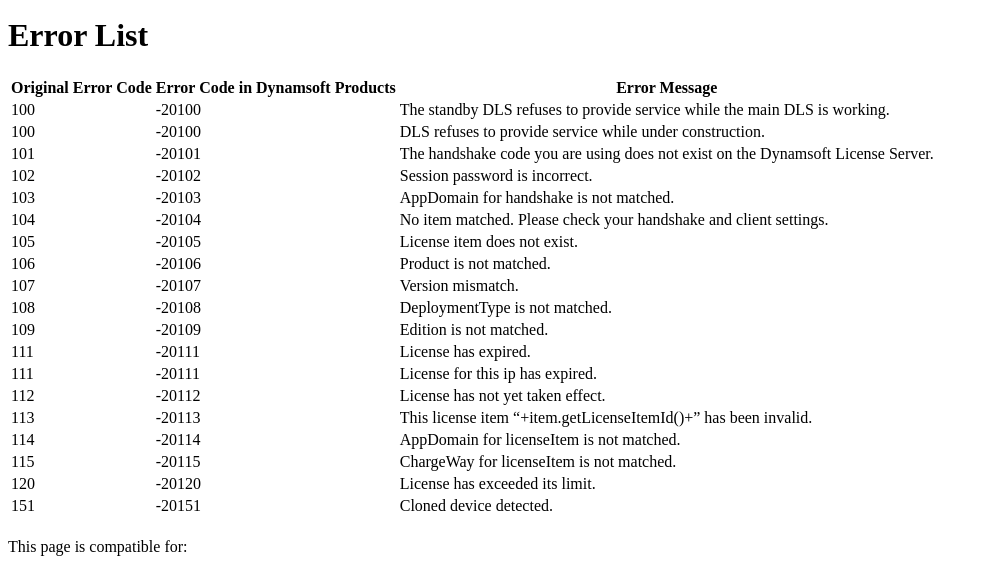
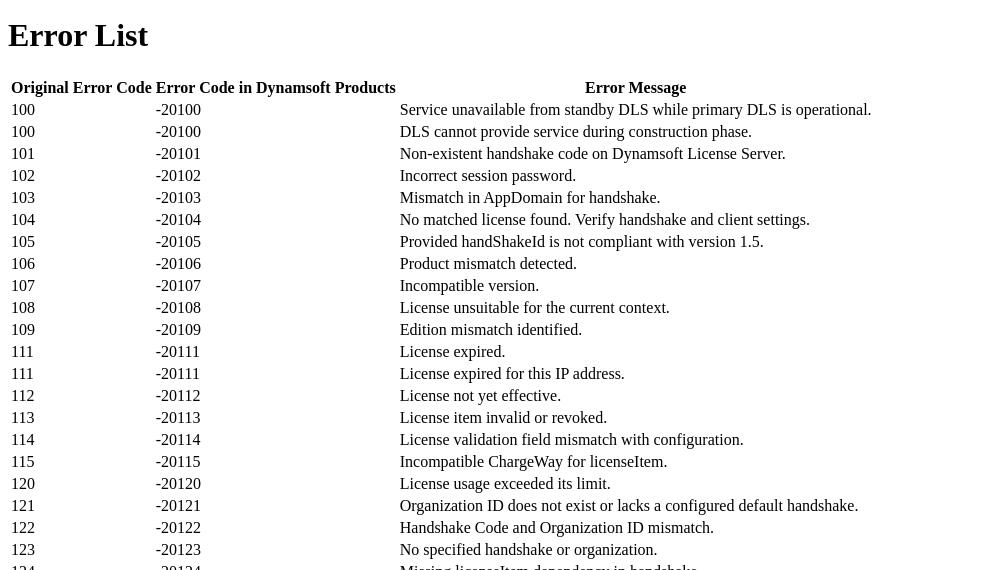
Before and after one commit to dynamsoft-docs/license-server-docs, a Jekyll site: the page built from common/errorList.md, in a window 1280 px wide and 900 px high, cut to the strip 330-900 px from the top of the window. Shown: the whole strip, without its empty margins (0-983 px from the left). Built offline with Jekyll 4.4.1, drawn with Linux system fonts in a browser that asks for light colours; some of the changed text lies outside the part shown.

Commit message:
update error messages 2

```diff
--- a/common/errorList.md
+++ b/common/errorList.md
@@ -9,24 +9,29 @@
 
 # Error List
 
-| Original Error Code | Error Code in Dynamsoft Products | Error Message                                                                    |
-| :------------------ | :------------------------------- |
-| 100                 | -20100                           | The standby DLS refuses to provide service while the main DLS is working.        |
-| 100                 | -20100                           | DLS refuses to provide service while under construction.                         |
-| 101                 | -20101                           | The handshake code you are using does not exist on the Dynamsoft License Server. |
-| 102                 | -20102                           | Session password is incorrect.                                                   |
-| 103                 | -20103                           | AppDomain for handshake is not matched.                                          |
-| 104                 | -20104                           | No item matched. Please check your handshake and client settings.                |
-| 105                 | -20105                           | License item does not exist.                                                     |
-| 106                 | -20106                           | Product is not matched.                                                          |
-| 107                 | -20107                           | Version mismatch.                                                                |
-| 108                 | -20108                           | DeploymentType is not matched.                                                   |
-| 109                 | -20109                           | Edition is not matched.                                                          |
-| 111                 | -20111                           | License has expired.                                                             |
-| 111                 | -20111                           | License for this ip has expired.                                                 |
-| 112                 | -20112                           | License has not yet taken effect.                                                |
-| 113                 | -20113                           | This license item "+item.getLicenseItemId()+" has been invalid.                  |
-| 114                 | -20114                           | AppDomain for licenseItem is not matched.                                        |
-| 115                 | -20115                           | ChargeWay for licenseItem is not matched.                                        |
-| 120                 | -20120                           | License has exceeded its limit.                                                  |
-| 151                 | -20151                           | Cloned device detected.                                                          |
+| Original Error Code | Error Code in Dynamsoft Products | Error Message                                                           |
+| ------------------- | -------------------------------- | ----------------------------------------------------------------------- |
+| 100                 | -20100                           | Service unavailable from standby DLS while primary DLS is operational.  |
+| 100                 | -20100                           | DLS cannot provide service during construction phase.                   |
+| 101                 | -20101                           | Non-existent handshake code on Dynamsoft License Server.                |
+| 102                 | -20102                           | Incorrect session password.                                             |
+| 103                 | -20103                           | Mismatch in AppDomain for handshake.                                    |
+| 104                 | -20104                           | No matched license found. Verify handshake and client settings.         |
+| 105                 | -20105                           | Provided handShakeId is not compliant with version 1.5.                 |
+| 106                 | -20106                           | Product mismatch detected.                                              |
+| 107                 | -20107                           | Incompatible version.                                                   |
+| 108                 | -20108                           | License unsuitable for the current context.                             |
+| 109                 | -20109                           | Edition mismatch identified.                                            |
+| 111                 | -20111                           | License expired.                                                        |
+| 111                 | -20111                           | License expired for this IP address.                                    |
+| 112                 | -20112                           | License not yet effective.                                              |
+| 113                 | -20113                           | License item invalid or revoked.                                        |
+| 114                 | -20114                           | License validation field mismatch with configuration.                   |
+| 115                 | -20115                           | Incompatible ChargeWay for licenseItem.                                 |
+| 120                 | -20120                           | License usage exceeded its limit.                                       |
+| 121                 | -20121                           | Organization ID does not exist or lacks a configured default handshake. |
+| 122                 | -20122                           | Handshake Code and Organization ID mismatch.                            |
+| 123                 | -20123                           | No specified handshake or organization.                                 |
+| 124                 | -20124                           | Missing licenseItem dependency in handshake.                            |
+| 130                 | -20130                           | License quota exceeded by request count.                                |
+| 151                 | -20151                           | Unauthorized device clone detected.                                     |
```
